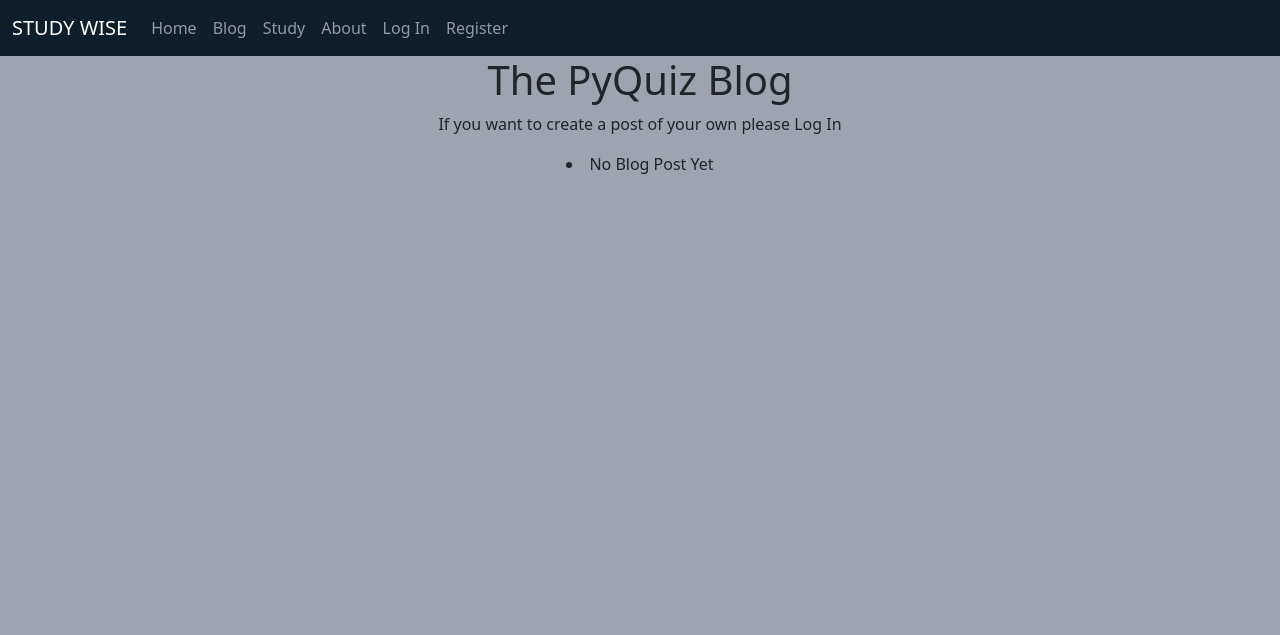
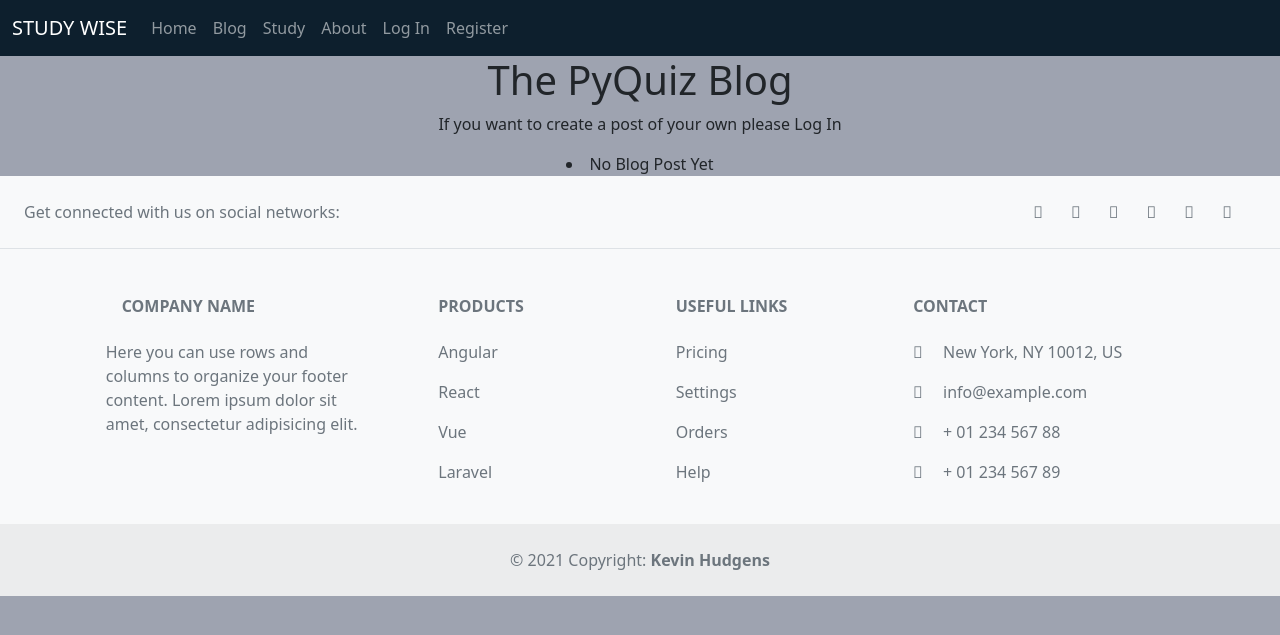
Before and after one commit to kghudgens/Study-Wise, a Django app: page /blog/ in a window 1280 px wide. Shown: the top 635 px of the page. Run offline with Django 3.2, Linux system fonts and the light colour scheme; data that the repository does not hold is empty; some libraries are stand-ins or nearby versions.

Commit message:
Added footer

```diff
--- a/pyquiz/blog/templates/blog/base.html
+++ b/pyquiz/blog/templates/blog/base.html
@@ -90,6 +90,139 @@
     <!-- Django Content -->
     {%block content%} {%endblock content%}
 
+    <!-- Footer -->
+    <footer class="text-center text-lg-start bg-light text-muted">
+      <!-- Section: Social media -->
+      <section
+        class="
+          d-flex
+          justify-content-center justify-content-lg-between
+          p-4
+          border-bottom
+        "
+      >
+        <!-- Left -->
+        <div class="me-5 d-none d-lg-block">
+          <span>Get connected with us on social networks:</span>
+        </div>
+        <!-- Left -->
+
+        <!-- Right -->
+        <div>
+          <a href="" class="me-4 text-reset">
+            <i class="fab fa-facebook-f"></i>
+          </a>
+          <a href="" class="me-4 text-reset">
+            <i class="fab fa-twitter"></i>
+          </a>
+          <a href="" class="me-4 text-reset">
+            <i class="fab fa-google"></i>
+          </a>
+          <a href="" class="me-4 text-reset">
+            <i class="fab fa-instagram"></i>
+          </a>
+          <a href="" class="me-4 text-reset">
+            <i class="fab fa-linkedin"></i>
+          </a>
+          <a href="" class="me-4 text-reset">
+            <i class="fab fa-github"></i>
+          </a>
+        </div>
+        <!-- Right -->
+      </section>
+      <!-- Section: Social media -->
+
+      <!-- Section: Links  -->
+      <section class="">
+        <div class="container text-center text-md-start mt-5">
+          <!-- Grid row -->
+          <div class="row mt-3">
+            <!-- Grid column -->
+            <div class="col-md-3 col-lg-4 col-xl-3 mx-auto mb-4">
+              <!-- Content -->
+              <h6 class="text-uppercase fw-bold mb-4">
+                <i class="fas fa-gem me-3"></i>Company name
+              </h6>
+              <p>
+                Here you can use rows and columns to organize your footer
+                content. Lorem ipsum dolor sit amet, consectetur adipisicing
+                elit.
+              </p>
+            </div>
+            <!-- Grid column -->
+
+            <!-- Grid column -->
+            <div class="col-md-2 col-lg-2 col-xl-2 mx-auto mb-4">
+              <!-- Links -->
+              <h6 class="text-uppercase fw-bold mb-4">Products</h6>
+              <p>
+                <a href="#!" class="text-reset">Angular</a>
+              </p>
+              <p>
+                <a href="#!" class="text-reset">React</a>
+              </p>
+              <p>
+                <a href="#!" class="text-reset">Vue</a>
+              </p>
+              <p>
+                <a href="#!" class="text-reset">Laravel</a>
+              </p>
+            </div>
+            <!-- Grid column -->
+
+            <!-- Grid column -->
+            <div class="col-md-3 col-lg-2 col-xl-2 mx-auto mb-4">
+              <!-- Links -->
+              <h6 class="text-uppercase fw-bold mb-4">Useful links</h6>
+              <p>
+                <a href="#!" class="text-reset">Pricing</a>
+              </p>
+              <p>
+                <a href="#!" class="text-reset">Settings</a>
+              </p>
+              <p>
+                <a href="#!" class="text-reset">Orders</a>
+              </p>
+              <p>
+                <a href="#!" class="text-reset">Help</a>
+              </p>
+            </div>
+            <!-- Grid column -->
+
+            <!-- Grid column -->
+            <div class="col-md-4 col-lg-3 col-xl-3 mx-auto mb-md-0 mb-4">
+              <!-- Links -->
+              <h6 class="text-uppercase fw-bold mb-4">Contact</h6>
+              <p><i class="fas fa-home me-3"></i> New York, NY 10012, US</p>
+              <p>
+                <i class="fas fa-envelope me-3"></i>
+                info@example.com
+              </p>
+              <p><i class="fas fa-phone me-3"></i> + 01 234 567 88</p>
+              <p><i class="fas fa-print me-3"></i> + 01 234 567 89</p>
+            </div>
+            <!-- Grid column -->
+          </div>
+          <!-- Grid row -->
+        </div>
+      </section>
+      <!-- Section: Links  -->
+
+      <!-- Copyright -->
+      <div
+        class="text-center p-4"
+        style="background-color: rgba(0, 0, 0, 0.05)"
+      >
+        © 2021 Copyright:
+        <a
+          class="text-reset fw-bold"
+          href="https://github.com/kghudgens/Study-Wise"
+          >Kevin Hudgens</a
+        >
+      </div>
+      <!-- Copyright -->
+    </footer>
+    <!-- Footer -->
     <!-- Option 1: Bootstrap Bundle with Popper -->
     <script
       src="https://cdn.jsdelivr.net/npm/bootstrap@5.0.0-beta2/dist/js/bootstrap.bundle.min.js"
```
